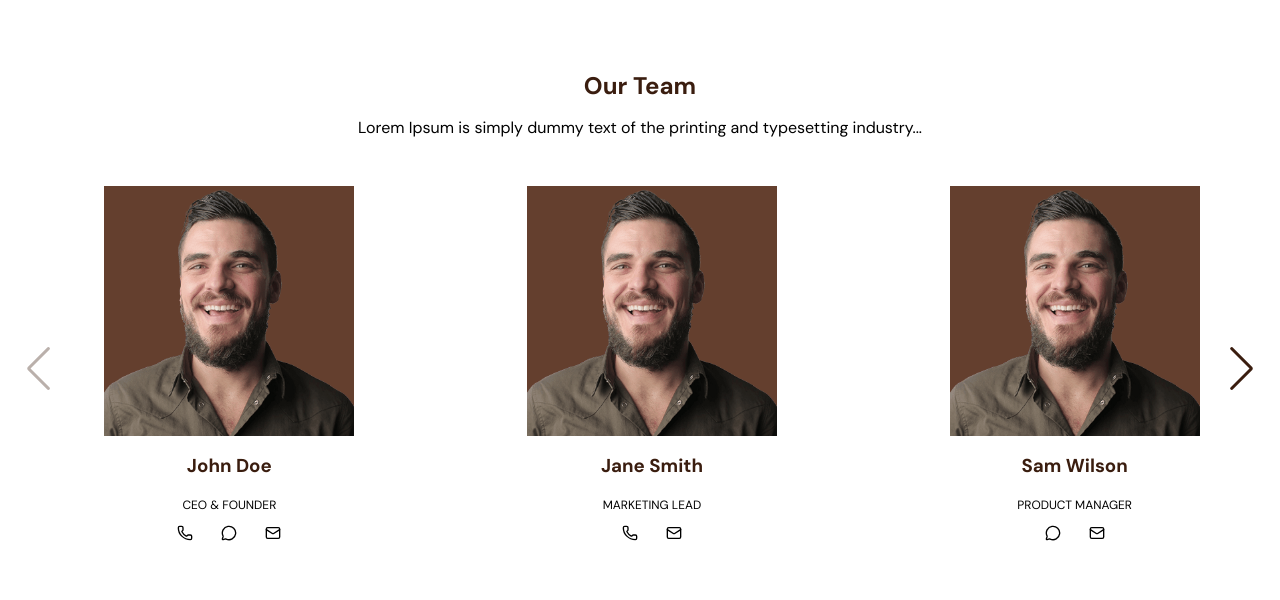
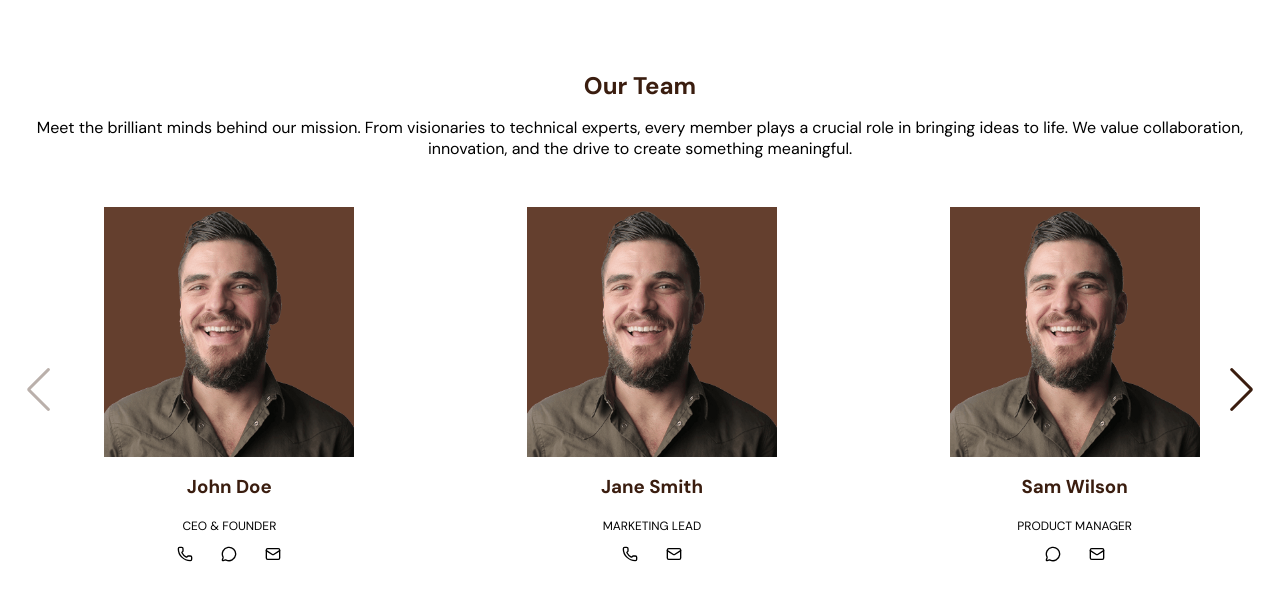
Before and after one commit to bruteforce55/iotech, a Next.js app: page /team in a window 1280 px wide. Shown: the top 600 px of the page. Built offline with nearby package versions, Linux system fonts and the light colour scheme.

Commit message:
added langauge switch for our team too

```diff
--- a/app/team/page.tsx
+++ b/app/team/page.tsx
@@ -7,6 +7,7 @@ import { Swiper, SwiperSlide } from 'swiper/react';
 import 'swiper/css';
 import 'swiper/css/navigation';
 import { Navigation } from 'swiper/modules';
+import { useTranslation } from '@/contexts/languageContext';
 
 const teamMembers = [
   {
@@ -66,9 +67,9 @@ const iconMap = {
 };
 
 export default function OurTeamPage() {
+  const { t } = useTranslation();
   const slidesPerGroup = 3;
 
-  // 👇 Memoize a padded team list to ensure full groups
   const paddedTeamMembers = useMemo(() => {
     const total = teamMembers.length;
     const remainder = total % slidesPerGroup;
@@ -77,10 +78,12 @@ export default function OurTeamPage() {
   }, [slidesPerGroup]);
 
   return (
-    <div id="our-team" className="max-w-7xl mx-[auto] px-[12px] py-[50px]" style={{backgroundColor: "white"}}>
-      <h2 className="text-center text-3xl font-bold text-[#3a1d0f] mb-[12px]">Our Team</h2>
-      <p className="text-center text-gray-[600px] max-w-xl mx-[auto] mb-[36px]" style={{color: "black"}}>
-        Lorem Ipsum is simply dummy text of the printing and typesetting industry...
+    <div id="our-team" className="max-w-7xl mx-auto px-[12px] py-[50px]" style={{ backgroundColor: "white" }}>
+      <h2 className="text-center text-3xl font-bold text-[#3a1d0f] mb-[12px]">
+        {t("our_team.title")}
+      </h2>
+      <p className="text-center text-gray-[600px] max-w-xl mx-auto mb-[36px]" style={{ color: "black" }}>
+        {t("our_team.description")}
       </p>
 
       <Swiper
@@ -103,8 +106,10 @@ export default function OurTeamPage() {
                   height={250}
                   className="rounded"
                 />
-                <h3 className="mt-[12px] font-semibold text-lg text-[#3a1d0f]">{member.name}</h3>
-                <p className="text-[12px] text-gray-500 mb-[6px] uppercase tracking-wide" style={{color: "black"}}>
+                <h3 className="mt-[12px] font-semibold text-lg text-[#3a1d0f]">
+                  {member.name}
+                </h3>
+                <p className="text-[12px] text-gray-500 mb-[6px] uppercase tracking-wide" style={{ color: "black" }}>
                   {member.position}
                 </p>
                 <div className="flex justify-center gap-[16px]">
@@ -112,7 +117,7 @@ export default function OurTeamPage() {
                     <span
                       key={i}
                       className="p-[6px] rounded-full hover:bg-gray-100 cursor-pointer"
-                      style={{ color: "black"}}
+                      style={{ color: "black" }}
                     >
                       {iconMap[type]}
                     </span>
@@ -120,7 +125,6 @@ export default function OurTeamPage() {
                 </div>
               </div>
             ) : (
-              // 👇 Blank placeholder to maintain layout
               <div className="w-full h-[300px] bg-transparent" />
             )}
           </SwiperSlide>
--- a/contexts/languageContext.tsx
+++ b/contexts/languageContext.tsx
@@ -1,14 +1,25 @@
 'use client';
-import React, { createContext, useState, useEffect } from 'react';
+import React, { createContext, useState, useEffect, useContext } from 'react';
+import en from '@/messages/en.json';
+import ar from '@/messages/ar.json';
+
+type Translations = typeof en; // assumes en and ar have same structure
 
 type LanguageContextType = {
   language: 'en' | 'ar';
   toggleLanguage: () => void;
+  t: (key: string) => string;
+};
+
+const translations = {
+  en,
+  ar,
 };
 
 export const LanguageContext = createContext<LanguageContextType>({
   language: 'en',
   toggleLanguage: () => {},
+  t: (key) => key, // fallback
 });
 
 export const LanguageProvider = ({ children }: { children: React.ReactNode }) => {
@@ -16,11 +27,10 @@ export const LanguageProvider = ({ children }: { children: React.ReactNode }) =>
 
   useEffect(() => {
     const storedLang = localStorage.getItem('lang') as 'en' | 'ar' | null;
-    if (storedLang) {
-      setLanguage(storedLang);
-      document.documentElement.lang = storedLang;
-      document.documentElement.dir = storedLang === 'ar' ? 'rtl' : 'ltr';
-    }
+    const lang = storedLang || 'en';
+    setLanguage(lang);
+    document.documentElement.lang = lang;
+    document.documentElement.dir = lang === 'ar' ? 'rtl' : 'ltr';
   }, []);
 
   const toggleLanguage = () => {
@@ -31,9 +41,23 @@ export const LanguageProvider = ({ children }: { children: React.ReactNode }) =>
     document.documentElement.dir = newLang === 'ar' ? 'rtl' : 'ltr';
   };
 
+  const t = (key: string): string => {
+    const keys = key.split('.');
+    let value: any = translations[language];
+
+    for (const k of keys) {
+      value = value?.[k];
+    }
+
+    return typeof value === 'string' ? value : key;
+  };
+
   return (
-    <LanguageContext.Provider value={{ language, toggleLanguage }}>
+    <LanguageContext.Provider value={{ language, toggleLanguage, t }}>
       {children}
     </LanguageContext.Provider>
   );
 };
+
+// ✅ Export a hook for easier usage
+export const useTranslation = () => useContext(LanguageContext);
--- a/messages/ar.json
+++ b/messages/ar.json
@@ -52,5 +52,19 @@
       "vision2030": "دعم رؤية 2030",
       "estates": "العقارات"
     }
+  },
+  "our_team": {
+    "title": "فريقنا",
+    "description": "تعرف على العقول اللامعة وراء مهمتنا. من أصحاب الرؤى إلى الخبراء التقنيين، لكل عضو دور أساسي في تحويل الأفكار إلى واقع. نحن نقدر التعاون والابتكار والرغبة في خلق شيء ذو معنى.",
+    "members": [
+      { "name": "جون دو", "position": "المدير التنفيذي والمؤسس" },
+      { "name": "جين سميث", "position": "رئيسة التسويق" },
+      { "name": "سام ويلسون", "position": "مدير المنتج" },
+      { "name": "أليكس ريفيرا", "position": "رئيس التكنولوجيا" },
+      { "name": "سام ويلسون", "position": "المدير التنفيذي والمؤسس" },
+      { "name": "ستيف روجرز", "position": "رئيس التسويق" },
+      { "name": "فيكتور ريفيرا", "position": "مدير المنتج" },
+      { "name": "ريد ريتشاردز", "position": "رئيس التكنولوجيا" }
+    ]
   }
 }
--- a/messages/en.json
+++ b/messages/en.json
@@ -52,5 +52,19 @@
       "vision2030": "Supporting Vision 2030",
       "estates": "Estates"
     }
-  }
+  },
+  "our_team": {
+    "title": "Our Team",
+    "description": "Meet the brilliant minds behind our mission. From visionaries to technical experts, every member plays a crucial role in bringing ideas to life. We value collaboration, innovation, and the drive to create something meaningful.",
+    "members": [
+      { "name": "John Doe", "position": "CEO & Founder" },
+      { "name": "Jane Smith", "position": "Marketing Lead" },
+      { "name": "Sam Wilson", "position": "Product Manager" },
+      { "name": "Alex Rivera", "position": "Tech Lead" },
+      { "name": "Sam Wilson", "position": "CEO & Founder" },
+      { "name": "Steve Rogers", "position": "Marketing Lead" },
+      { "name": "Victor Rivera", "position": "Product Manager" },
+      { "name": "Reed Richards", "position": "Tech Lead" }
+    ]
 }
+}
```
